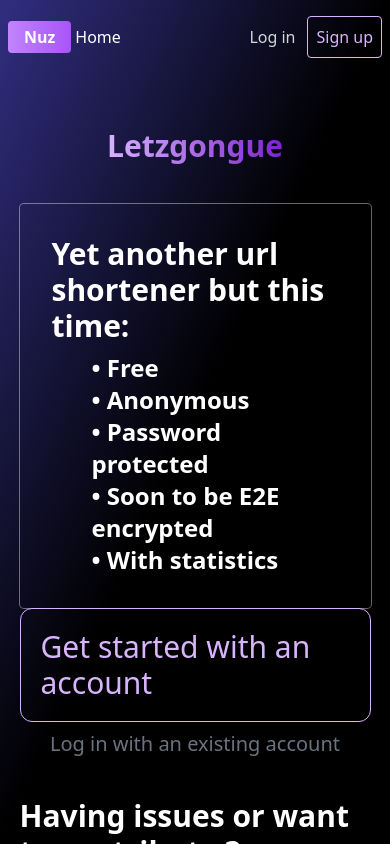
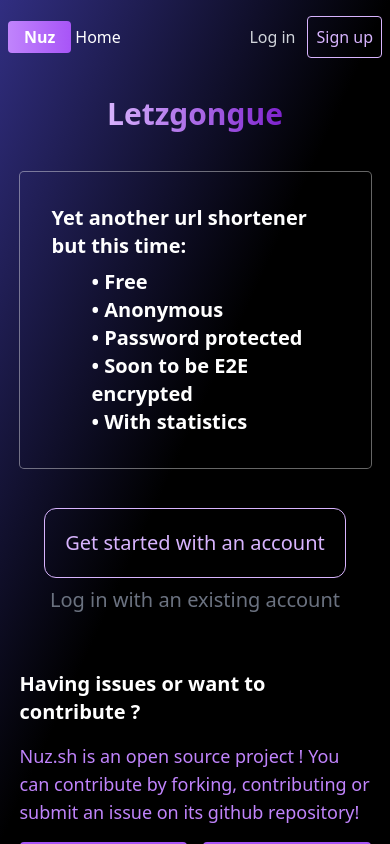
Before and after one commit to TheOrionsB/Nuz, a Vue app: page / in a window 390 px wide. Built offline with nearby package versions, Linux system fonts and the light colour scheme; what vue3-particles would draw is missing.

Commit message:
[+] - HomeView now behaves better on mobile due to its layout.

```diff
--- a/src/components/Dashboard/DashHome.vue
+++ b/src/components/Dashboard/DashHome.vue
@@ -92,9 +92,9 @@
             </div>
         </div>
         <div v-if="currentShortenedList.length === 0"
-            class="w-full h-full flex-col justify-center items-center relative top-[25%] text-center">
-            <h1 class="text-5xl font-extralight">Nothing to see here... Yet !</h1>
-            <p class="text-3xl font-extralight">Navigate to 'New link' to create your first link and have a summuary
+            class="flex flex-col h-full p-4">
+            <h1 class="max-lg:text-2xl lg:text-5xl font-extralight">Nothing to see here... Yet !</h1>
+            <p class="max-lg:text-lg lg:text-3xl">Navigate to 'New link' to create your first link and have a summuary
                 right here :)</p>
         </div>
         <CustomModal :visible="isModalVisible">
--- a/src/components/Home/HomeCTA.vue
+++ b/src/components/Home/HomeCTA.vue
@@ -1,11 +1,11 @@
 <template>
     <div v-if="username === ''" class="flex flex-col justify-center items-center space-y-2 w-full">
         <router-link name="mainCTA" to="/auth?signup=1"
-            class="hover:bg-purple-400 hover:border-purple-400 hover:text-white hover:rounded-lg duration-200 text-3xl text-purple-300 border border-purple-300 rounded-xl p-5">{{ HomeStrings.CTA.mainCTA }}</router-link>
+            class="hover:bg-purple-400 hover:border-purple-400 hover:text-white hover:rounded-lg duration-200 max-lg:text-xl lg:text-3xl text-purple-300 border border-purple-300 rounded-xl p-5">{{ HomeStrings.CTA.mainCTA }}</router-link>
         <router-link name="subCTA" to="/auth?signup=0" class="text-xl text-gray-500">{{ HomeStrings.CTA.subCTA }}</router-link>
     </div>
     <div v-if="username !== ''" class="flex flex-col justify-center items-center space-y-2 w-full">
-        <h2 name="mainCTA" class="text-3xl text-purple-300 p-2">Glad to see you back {{ username }} !</h2>
+        <h2 name="mainCTA" class="max-lg:text-xl lg:text-3xl text-purple-300 p-2">Glad to see you back {{ username }} !</h2>
         <router-link name="subCTA" to="/dash" class="text-xl text-gray-500">Go to your dashboard</router-link>
     </div>
 </template>
--- a/src/components/Home/SellingBullets.vue
+++ b/src/components/Home/SellingBullets.vue
@@ -1,7 +1,7 @@
 <template>
     <div class="ring-white ring-1 ring-opacity-40 w-full p-8 rounded space-y-2">
-        <h2 class="font-extrabold text-3xl text-white">{{ HomeStrings.bulletPoints.bulletHeading}}</h2>
-        <ul class="font-bold text-2xl text-white pl-10">
+        <h2 class="font-extrabold max-lg:text-xl lg:text-3xl text-white">{{ HomeStrings.bulletPoints.bulletHeading}}</h2>
+        <ul class="font-bold max-lg:text-xl lg:text-2xl text-white pl-10">
             <li v-for="(item, index) in HomeStrings.bulletPoints.bulletPoints" :key="index">{{item.bullet}}</li>
         </ul>
     </div>
--- a/src/components/Home/UnsignedShortener.vue
+++ b/src/components/Home/UnsignedShortener.vue
@@ -1,10 +1,10 @@
 <template>
-    <div class="flex flex-col items-center justify-start space-y-4">
-        <h2 class="text-3xl font-bold text-white ">Having issues or want to contribute ?</h2>
-        <p class="text-2xl text-purple-400">Nuz.sh is an open source project ! You can contribute by forking, contributing or submit an issue on its github repository!</p>
-        <div class="text-white flex flex-row space-x-4 w-1/3">
-            <a class="flex flex-row justify-center items-center text-2xl bg-purple-500 p-3 rounded w-full space-x-2" href='https://nuz.sh/PJNkm179'><font-awesome-icon :icon="['fab', 'github']"/><p>Submit an issue</p></a>
-            <a class="flex flex-row justify-center items-center text-2xl bg-purple-500 p-3 rounded w-full space-x-2" href='https://nuz.sh/GiJQT199'><font-awesome-icon :icon="['fab', 'github']"/><p>Contribute</p></a>
+    <div class="flex flex-col items-center justify-start space-y-4 py-4">
+        <h2 class="max-lg:text-xl lg:text-3xl font-bold text-white ">Having issues or want to contribute ?</h2>
+        <p class="max-lg:text-lg lg:text-2xl text-purple-400">Nuz.sh is an open source project ! You can contribute by forking, contributing or submit an issue on its github repository!</p>
+        <div class="text-white flex flex-row space-x-4 max-lg:w-full lg:w-1/3 justify-center">
+            <a class="flex flex-row justify-center items-center max-lg:text-sm lg:text-2xl bg-purple-500 p-3 rounded w-1/2 space-x-2" href='https://nuz.sh/PJNkm179'><font-awesome-icon :icon="['fab', 'github']"/><p>Submit an issue</p></a>
+            <a class="flex flex-row justify-center items-center max-lg:text-sm lg:text-2xl bg-purple-500 p-3 rounded w-1/2 space-x-2" href='https://nuz.sh/GiJQT199'><font-awesome-icon :icon="['fab', 'github']"/><p>Contribute</p></a>
         </div>
     </div>
 </template>
--- a/src/views/HomeView.vue
+++ b/src/views/HomeView.vue
@@ -1,7 +1,7 @@
 <template>
-    <div class="flex flex-col pt-10 h-full space-y-10 mt-12 qhd:mt-12">
+    <div class="flex flex-col pt-10 h-full space-y-10 max-lg:mt-4 mt-12">
         <HeadingItemVue />
-        <div class="flex flex-col justify-start px-[5%] lg:flex lg:flex-row lg:justify-evenly">
+        <div class="flex flex-col justify-start px-[5%] max-lg:space-y-10 lg:flex lg:flex-row lg:justify-evenly">
             <SellingBulletsVue />
             <HomeCTAVue />
         </div>
```
